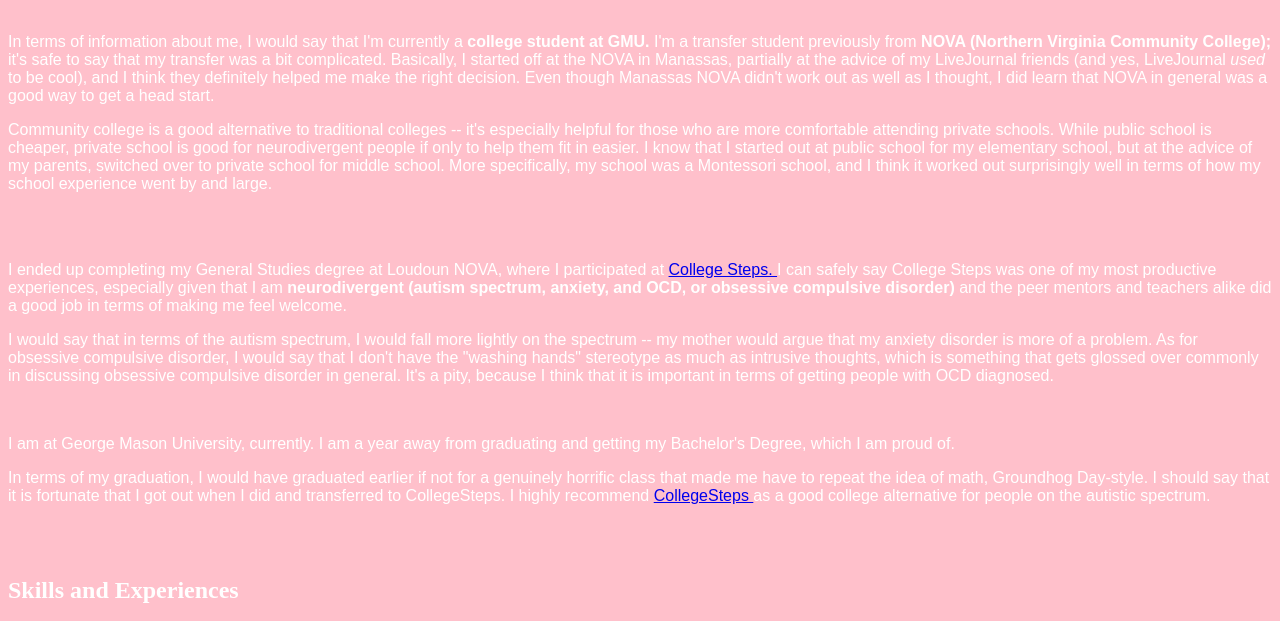
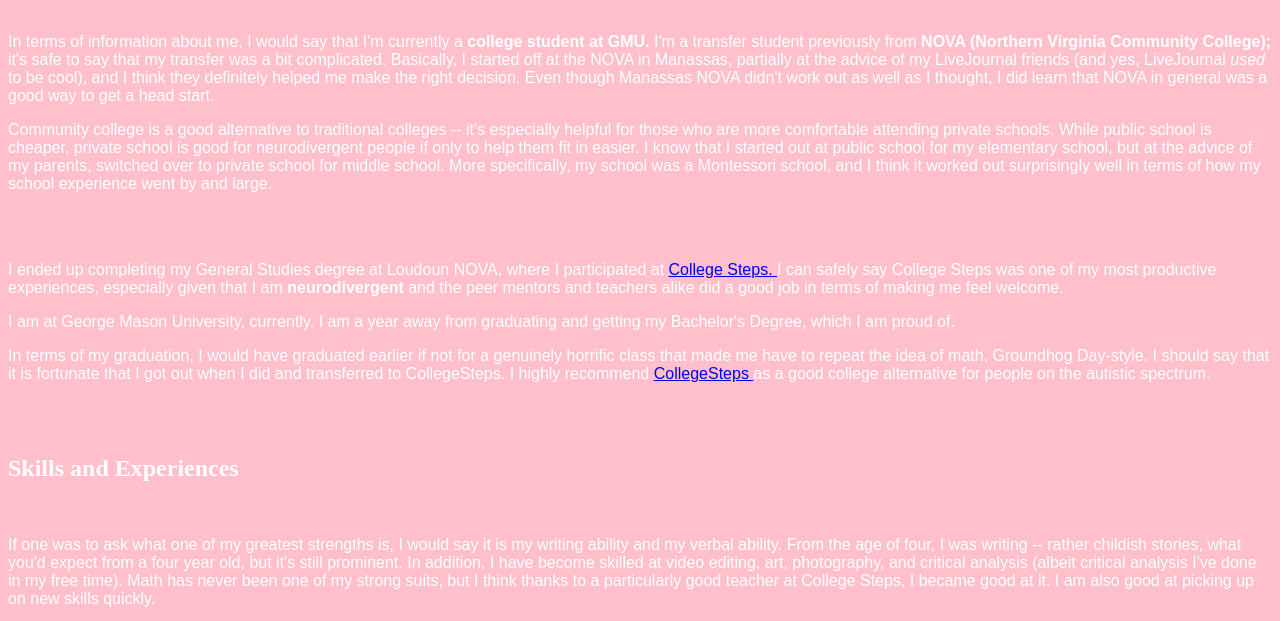
Before and after one commit to lvogel4/practicesite2, a plain HTML site: page about.html in a window 1280 px wide. Shown: the part 178-799 px from the top of the page. Drawn offline with Linux system fonts and the light colour scheme.

Commit message:
Update about.html

```diff
--- a/about.html
+++ b/about.html
@@ -37,15 +37,7 @@
 </br>
 
 <p class = "aside2"> I ended up completing my General Studies degree at Loudoun NOVA, where I participated at <a href = "https://www.collegesteps.org/"> College Steps. </a> I can safely say College Steps was one of my most productive experiences, especially given that I am
-<b> neurodivergent (autism spectrum, anxiety, and OCD, or obsessive compulsive disorder) </b> and the peer mentors and teachers alike did a good job in terms of making me feel welcome. </p>
-
-<aside>
-
-<p class = "aside3"> I would say that in terms of the autism spectrum, I would fall more lightly on the spectrum -- my mother would argue that my anxiety disorder is more of a problem. As for obsessive compulsive disorder,
-I would say that I don't have the "washing hands" stereotype as much as intrusive thoughts, which is something that gets glossed over commonly in discussing obsessive compulsive disorder in general. It's a pity,
-because I think that it is important in terms of getting people with OCD diagnosed. </p>
-
-</aside> <br>
+<b> neurodivergent </b> and the peer mentors and teachers alike did a good job in terms of making me feel welcome. </p>
 
 <p class = "GMU"> I am at George Mason University, currently. I am a year away from graduating and getting my Bachelor's Degree, which I am proud of. </p>
 
```
